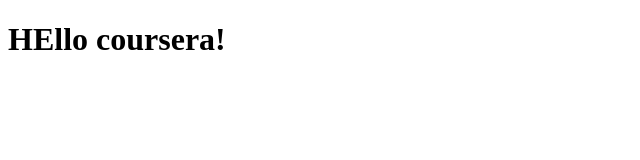
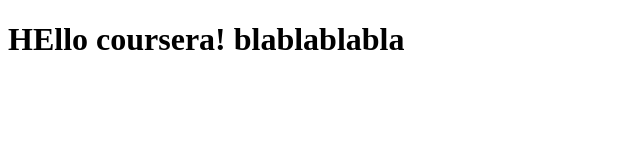
Before and after one commit to anasouassou/coursera-test, a plain HTML site: page site/index.html in a window 1280 px wide. Shown: the whole page, without its empty margins (0-640 px from the left). Drawn offline with Linux system fonts and the light colour scheme.

Commit message:
small change

```diff
--- a/site/index.html
+++ b/site/index.html
@@ -6,6 +6,6 @@
 	<title>Hello Coursera!</title>
 </head>
 <body>
-	<h1>HEllo coursera!</h1>
+	<h1>HEllo coursera! blablablabla</h1>
 </body>
 </html>
```
